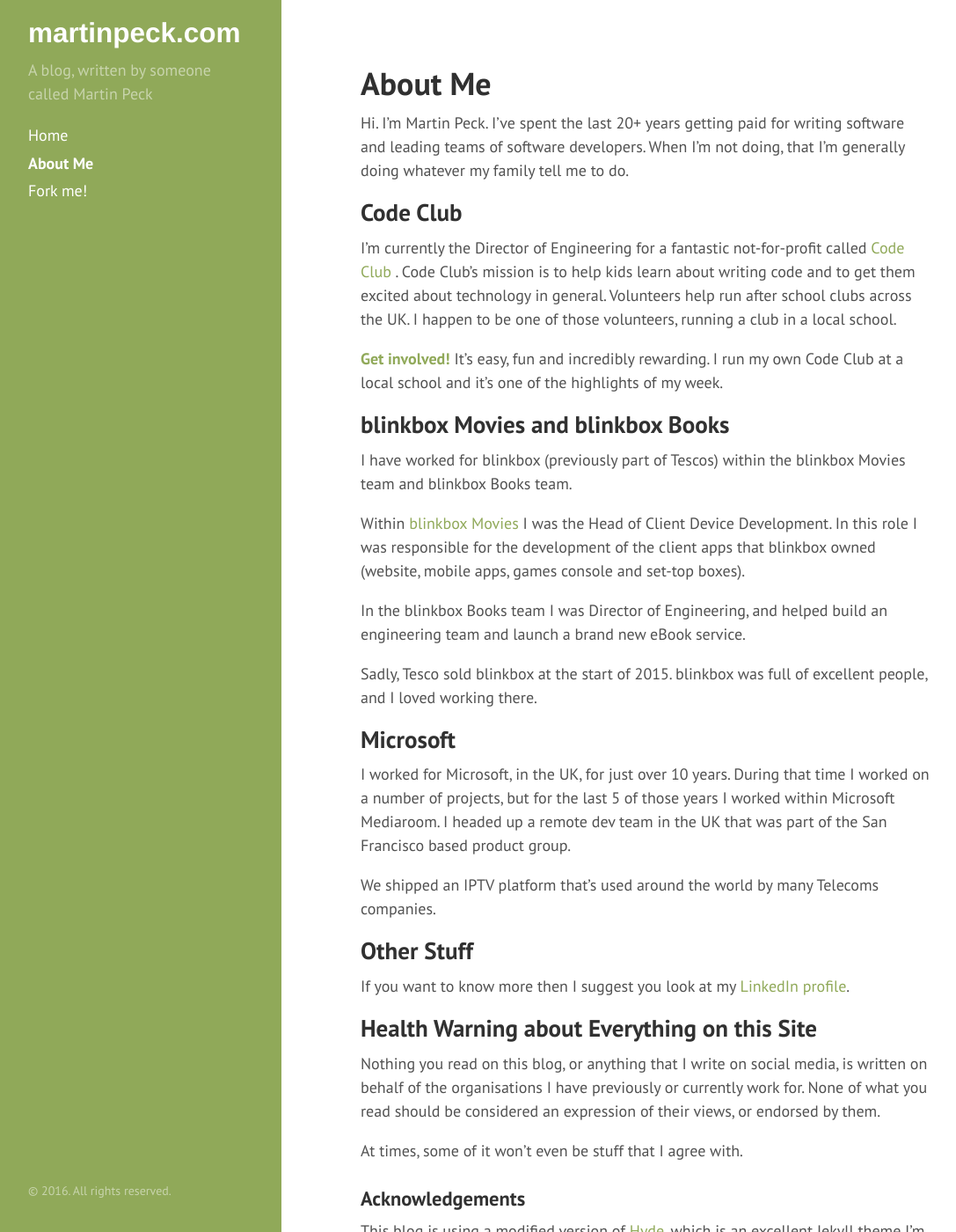
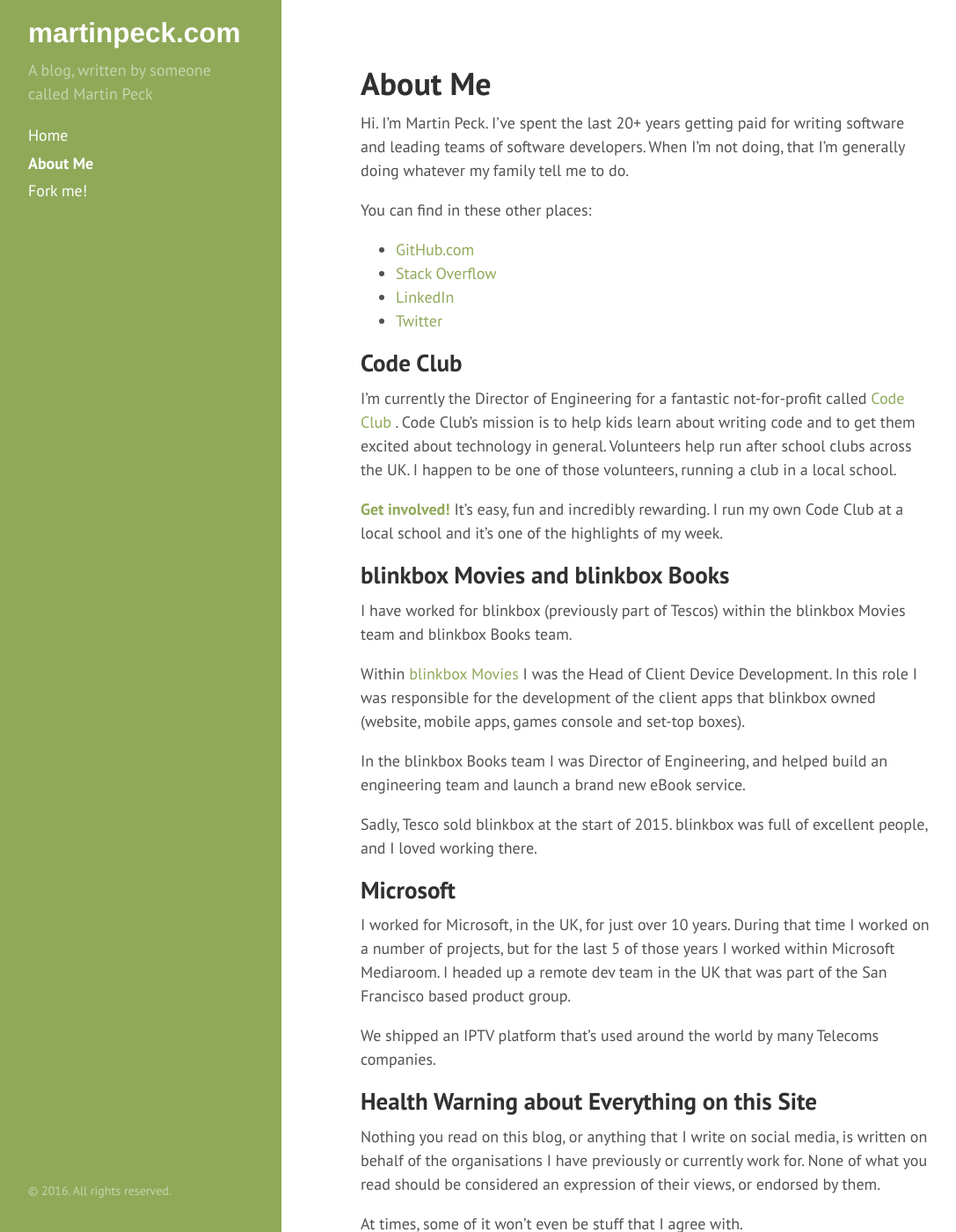
Before and after one commit to martinpeck/martinpeck.github.io, a Jekyll site: the page built from about.md, in a window 1280 px wide and 1400 px high. Shown: the whole window at 88% size, without its empty margins (4-1091 px from the left). Built offline with Jekyll 4.4.1, drawn with Linux system fonts in a browser that asks for light colours.

Commit message:
Added links to about me

```diff
--- a/about.md
+++ b/about.md
@@ -4,6 +4,13 @@
 ---
 
 Hi. I'm Martin Peck. I've spent the last 20+ years getting paid for writing software and leading teams of software developers. When I'm not doing, that I'm generally doing whatever my family tell me to do.
+
+You can find in these other places:
+
+- [GitHub.com](https://github.com/martinpeck)
+- [Stack Overflow](https://stackoverflow.com/users/74243/martin-peck)
+- [LinkedIn](https://www.linkedin.com/in/martinpeck){:data-proofer-ignore=""}
+- [Twitter](https://twitter.com/martinpeck)
 
 ## Code Club
 I'm currently the Director of Engineering for a fantastic not-for-profit called [Code Club][codeclub] . Code Club's mission is to help kids learn about writing code and to get them excited about technology in general. Volunteers help run after school clubs across the UK. I happen to be one of those volunteers, running a club in a local school.
@@ -24,9 +31,6 @@
 
 We shipped an IPTV platform that's used around the world by many Telecoms companies.
 
-## Other Stuff
-If you want to know more then I suggest you look at my [LinkedIn profile](https://www.linkedin.com/in/martinpeck){:data-proofer-ignore=""}.
-
 ## Health Warning about Everything on this Site
 Nothing you read on this blog, or anything that I write on social media, is written on behalf of the organisations I have previously or currently work for. None of what you read should be considered an expression of their views, or endorsed by them.
 
```
